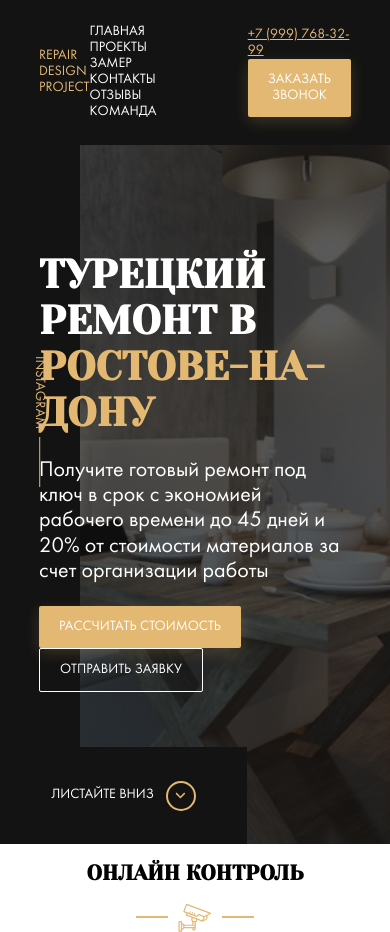
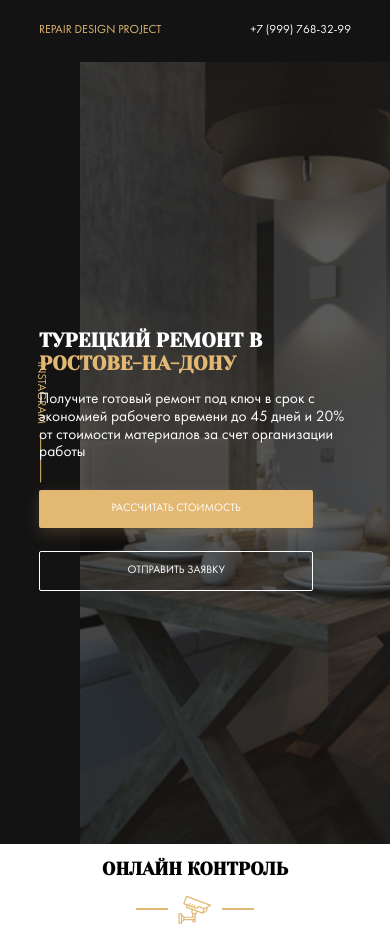
Before and after one commit to AshAlmert/Rostov, a website: page index.html in a window 390 px wide. Drawn offline with Linux system fonts and the light colour scheme; files whose address does not match are found by name.

Commit message:
refact: make responsive layout for header and hero

```diff
--- a/sass/_interface.sass
+++ b/sass/_interface.sass
@@ -3,6 +3,7 @@
     border: none
     border-radius: 2px
     text-transform: uppercase
+    font-size: 0.93rem
     &:hover
         cursor: pointer
     &--primery
--- /dev/null
+++ b/sass/_media.sass
@@ -0,0 +1,40 @@
+@media screen and ( max-width: 1200px )
+    html
+        font-size: 12px
+    .nav
+        &__item
+            margin-left: 1rem
+@media screen and ( max-width: 992px )
+    .nav
+        display: none
+    .hero
+        &__intagram
+            display: none
+        &__content
+            margin-left: 0
+@media screen and ( max-width: 570px )
+    .contacts
+        &__phone
+            margin-right: 0
+            color: $light
+            text-decoration: none
+        &__button
+            display: none
+    .tittle
+        font-size: 1.64rem
+    .hero
+        &__scroll-down
+            display: none
+        &__contacts
+            max-width: 22.86rem
+        &__text
+            font-size: 1.29rem
+            margin-bottom: 2.28rem
+        &__button
+            display: block
+            min-width: 22.86rem
+            margin-bottom: 1.85rem
+@media screen and ( max-width: 520px )
+    .hero
+        &__scroll-down
+            display: none
--- a/sass/_settings.sass
+++ b/sass/_settings.sass
@@ -1,8 +1,10 @@
 *, *:before, *:after
     box-sizing: border-box
+html
+    font-size: 14px
 body
     font-family: 'Futura Book', sans-serif
-    font-size: 14px
+    font-size: 1rem
 .section
     &-tittle
         text-align: center
--- a/sass/style.sass
+++ b/sass/style.sass
@@ -7,3 +7,5 @@
 @import 'templates/header'
 @import 'templates/hero'
 @import 'templates/control'
+
+@import 'media'
--- a/sass/templates/_header.sass
+++ b/sass/templates/_header.sass
@@ -18,7 +18,7 @@
         color: $light
         text-decoration: none
         text-transform: uppercase
-        margin-right: 40px
+        margin-right: 2.85rem
         transition: 0.2s
         &:hover
             color: $primary
--- a/sass/templates/_hero.sass
+++ b/sass/templates/_hero.sass
@@ -18,9 +18,10 @@
         background-color: rgba($dark, 0.7)
     &__content
         position: relative
-        max-width: 670px
+        max-width: 47.85rem
+        margin-left: 4.28rem
     &__text
-        font-size: 22px
+        font-size: 1.57rem
         max-width: 500px
     &__button
         margin-right: 20px
@@ -37,8 +38,8 @@
         align-items: center
         left: 0
         bottom: 0
-        min-width: 247px
-        min-height: 97px
+        min-width: 17.6rem
+        min-height: 6.92rem
         background-color: $dark
         text-transform: uppercase
         text-decoration: none
@@ -74,6 +75,6 @@
     margin: 0
     font-family: 'Yeseva One', cursive
     text-transform: uppercase
-    font-size: 40px
+    font-size: 2.857rem
     &--primary
         color: $primary
```
Also changed, not shown: css/style.css.
